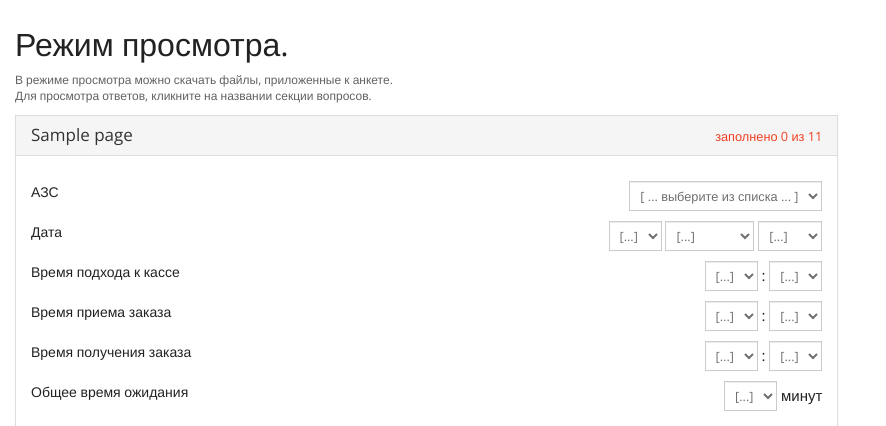
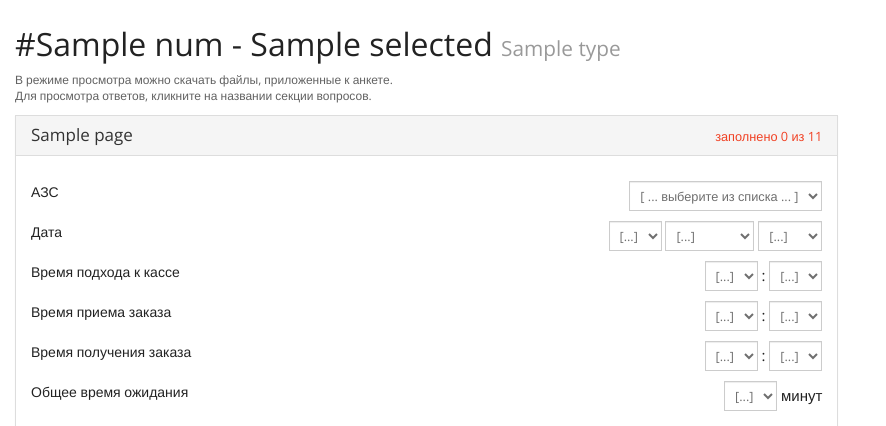
Before and after one commit to nixxa/SecretShopper, a Flask app: template frontui/templates/checklist_edit.html in a window 1280 px wide. Shown: the part 45-471 px from the top of the page, without its empty margins (0-886 px from the left). Run offline with Flask 2, Linux system fonts and the light colour scheme; the template is opened without the code that fills it: most values are stand-ins (such as "Sample title", 1, 10 or a date in 2020); some libraries are stand-ins or nearby versions.

```diff
--- a/frontui/templates/checklist_edit.html
+++ b/frontui/templates/checklist_edit.html
@@ -3,10 +3,16 @@
 
 {% block content %}
 {% if values.state == 'new' %}
-<h2>Режим проверки.</h2>
+<h2>
+    #{{ selected.num }} - {{ selected.title }}
+    <small>{{ selected.type }}</small>
+</h2>
 <span class="help-block">В режиме проверки можно исправить заполненную анкету.</span>
 {% else %}
-<h2>Режим просмотра.</h2>
+<h2>
+    #{{ selected.num }} - {{ selected.title }}
+    <small>{{ selected.type }}</small>
+</h2>
 <span class="help-block">В режиме просмотра можно скачать файлы, приложенные к анкете. <br />Для просмотра ответов, кликните на названии секции вопросов.</span>
 {% endif %}
 <form action="{% if edit_mode == 'edit' %}/checklist/save{% else %}/report/verify{% endif %}" method="POST">
```
